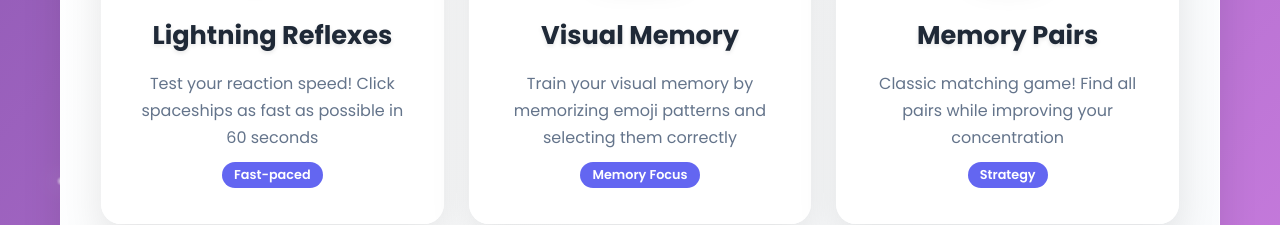
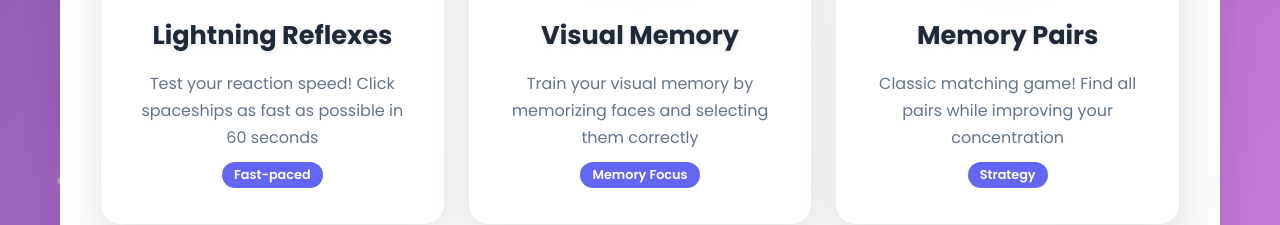
Before and after one commit to vrtesikkk/memorygames, a website: page docs/index.html in a window 1280 px wide. Shown: the part 528-753 px from the top of the page. Drawn offline with Linux system fonts and the light colour scheme.

Commit message:
update index.html and added photos

```diff
--- a/docs/index.html
+++ b/docs/index.html
@@ -813,7 +813,7 @@
                 <div class="game-card" onclick="showGame('pictures')">
                     <span class="game-icon">🖼️</span>
                     <h3 class="game-title">Visual Memory</h3>
-                    <p class="game-description">Train your visual memory by memorizing emoji patterns and selecting them correctly</p>
+                    <p class="game-description">Train your visual memory by memorizing faces and selecting them correctly</p>
                     <div class="difficulty-badge">Memory Focus</div>
                 </div>
 
```
Also changed, not shown: docs/img/bubble.png (deleted), docs/img/pop.gif (deleted), 3 other files.
